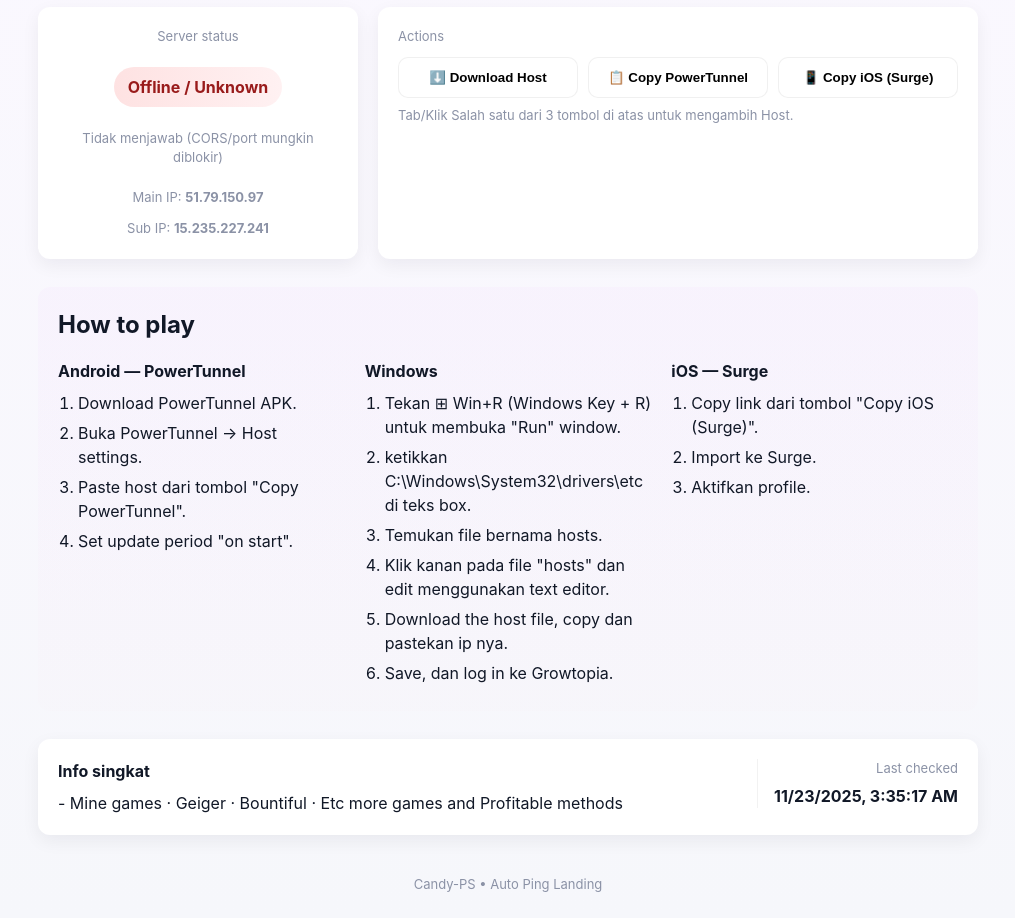
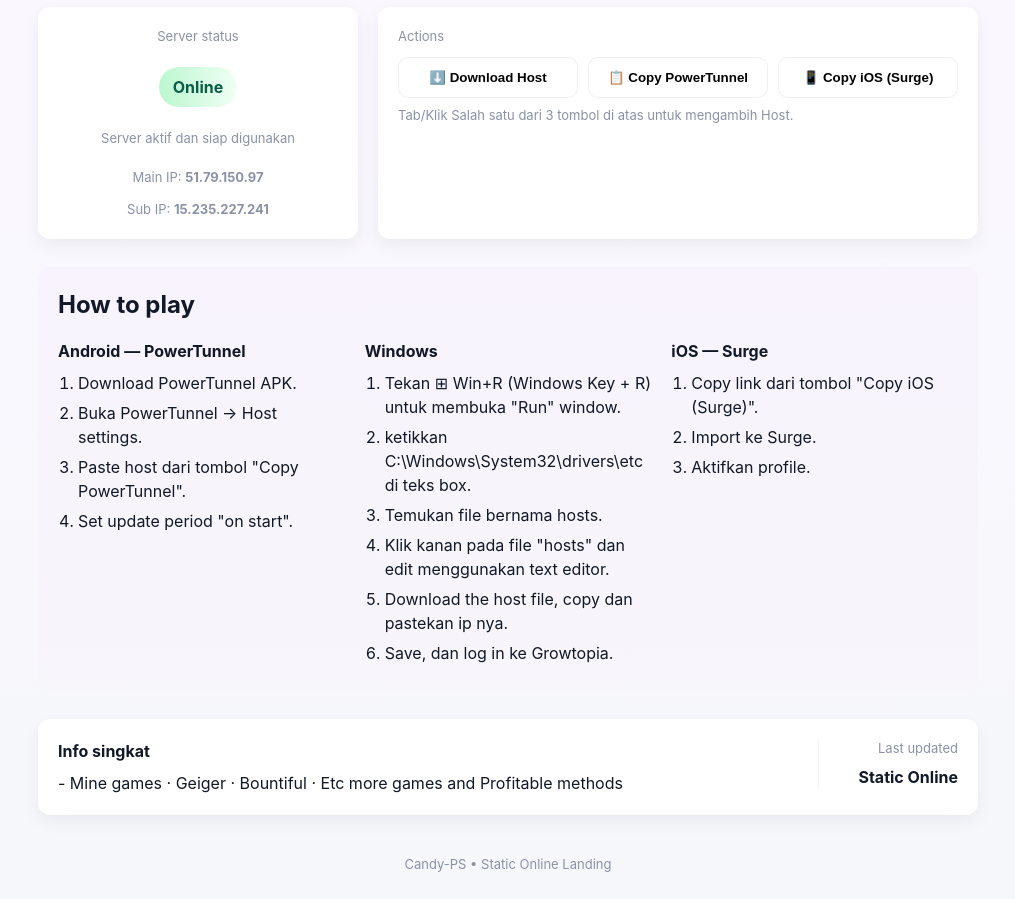
Before and after one commit to lapizar/Candy-PS-Aio-Host, a plain HTML site: page index.html in a window 1280 px wide. Shown: the part 260-1178 px from the top of the page, without its empty margins (132-1147 px from the left). Drawn offline with Linux system fonts and the light colour scheme; no server answers.

Commit message:
Change landing page title and update status display

```diff
--- a/index.html
+++ b/index.html
@@ -3,7 +3,7 @@
 <head>
   <meta charset="utf-8" />
   <meta name="viewport" content="width=device-width,initial-scale=1" />
-  <title>Candy-PS — Auto Ping Landing</title>
+  <title>Candy-PS — Static Online Landing</title>
   <meta name="description" content="Candy-PS — GTPS simple landing page" />
   <style>
     :root {
@@ -328,17 +328,17 @@
 
   <div class="top-row">
 
-    <!-- STATUS AUTO PING -->
+    <!-- STATUS STATIC ONLINE -->
     <div class="card status" id="statusCard">
       <div class="small">Server status</div>
 
       <div style="margin-top:8px">
-        <span class="badge" id="overallStatus">Checking...</span>
+        <span class="badge" id="overallStatus" style="background: var(--success-bg); color: var(--success-color);">Online</span>
       </div>
 
-      <div class="small" id="latencyText" style="margin-top:10px">—</div>
-      <div class="small" style="margin-top:8px">Main IP: <strong id="mainIP">—</strong></div>
-      <div class="small">Sub IP: <strong id="subIP">—</strong></div>
+      <div class="small" id="latencyText" style="margin-top:10px">Server aktif dan siap digunakan</div>
+      <div class="small" style="margin-top:8px">Main IP: <strong id="mainIP">51.79.150.97</strong></div>
+      <div class="small">Sub IP: <strong id="subIP">15.235.227.241</strong></div>
     </div>
 
     <!-- BUTTONS -->
@@ -403,14 +403,14 @@
         <p style="margin:8px 0 0">- Mine games · Geiger · Bountiful · Etc more games and Profitable methods</p>
       </div>
       <div class="last-checked">
-        <div class="small">Last checked</div>
-        <div id="lastUpdated" style="font-weight:700;margin-top:6px">—</div>
+        <div class="small">Last updated</div>
+        <div id="lastUpdated" style="font-weight:700;margin-top:6px">Kemarin</div>
       </div>
     </div>
   </div>
 
   <footer>
-    <div style="margin-top:10px">Candy-PS • Auto Ping Landing</div>
+    <div style="margin-top:10px">Candy-PS • Static Online Landing</div>
   </footer>
 
 </div><!-- wrap end -->
@@ -427,8 +427,6 @@ const IOS_SURGE_URL = "https://lapizar.github.io/Candy-PS-IOS-Surge5/";
 
 const MAIN_IP = "51.79.150.97";
 const SUB_IP  = "15.235.227.241";
-const PORT    = 17091;         // ubah jika port server kamu berbeda
-const CHECK_INTERVAL_MS = 12000;
 
 /* =============================
       ELEMENTS
@@ -482,76 +480,20 @@ document.getElementById("copyIosBtn").addEventListener("click", ()=>{
 });
 
 /* =============================
-      PING FUNCTION
+      SET STATIC STATUS
 ============================= */
-function ping(ip, port = PORT, timeout = 3000){
-  return new Promise(resolve=>{
-    const controller = new AbortController();
-    const start = performance.now();
-    const timer = setTimeout(()=> controller.abort(), timeout);
-
-    fetch(`http://${ip}:${port}/`, {mode:"no-cors", signal:controller.signal})
-      .then(()=>{
-        clearTimeout(timer);
-        resolve({ok:true, time:Math.round(performance.now() - start)});
-      })
-      .catch(()=>{
-        clearTimeout(timer);
-        resolve({ok:false, time:null});
-      });
-  });
+function setStaticStatus() {
+  overallStatusEl.textContent = "Online";
+  overallStatusEl.style.background = "var(--success-bg)";
+  overallStatusEl.style.color = "var(--success-color)";
+  latencyTextEl.textContent = "Server aktif dan siap digunakan";
+  lastUpdatedEl.textContent = "Static Online";
 }
 
 /* =============================
-      CHECK BOTH IP
+      INITIALIZE
 ============================= */
-async function checkServer(){
-  overallStatusEl.textContent = "Checking...";
-  overallStatusEl.classList.add("checking");
-  overallStatusEl.style.background = "";
-  overallStatusEl.style.color = "";
-  latencyTextEl.textContent = "—";
-
-  try {
-    const [main, sub] = await Promise.all([
-      ping(MAIN_IP),
-      ping(SUB_IP)
-    ]);
-
-    const anyOnline = main.ok || sub.ok;
-
-    if (anyOnline){
-      overallStatusEl.textContent = "Online";
-      overallStatusEl.style.background = "var(--success-bg)";
-      overallStatusEl.style.color = "var(--success-color)";
-
-      const times = [];
-      if (main.ok) times.push(`${main.time}ms (main)`);
-      if (sub.ok)  times.push(`${sub.time}ms (sub)`);
-
-      latencyTextEl.textContent = "Ping: " + times.join(" • ");
-    } else {
-      overallStatusEl.textContent = "Offline / Unknown";
-      overallStatusEl.style.background = "var(--error-bg)";
-      overallStatusEl.style.color = "var(--error-color)";
-      latencyTextEl.textContent = "Tidak menjawab (CORS/port mungkin diblokir)";
-    }
-  } catch (error) {
-    overallStatusEl.textContent = "Error Checking";
-    overallStatusEl.style.background = "var(--error-bg)";
-    overallStatusEl.style.color = "var(--error-color)";
-    latencyTextEl.textContent = "Terjadi kesalahan saat memeriksa";
-  } finally {
-    overallStatusEl.classList.remove("checking");
-    lastUpdatedEl.textContent = new Date().toLocaleString();
-  }
-}
-
-/* =============================
-      START LOOP
-============================= */
-checkServer();
-setInterval(checkServer, CHECK_INTERVAL_MS);
+setStaticStatus();
 
 /* =============================
       ADDITIONAL MOBILE UX
```
